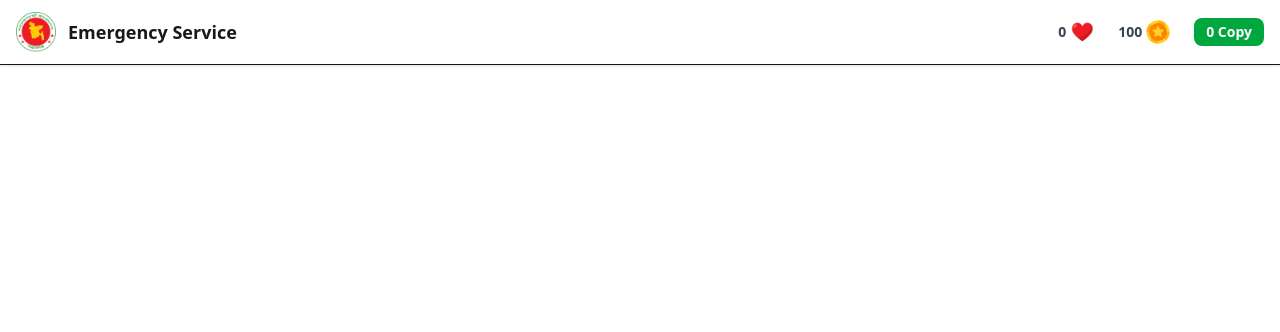
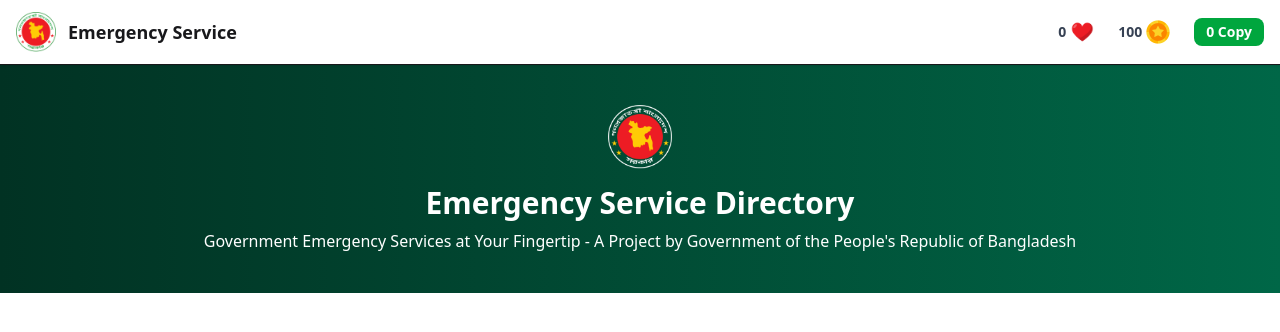
Before and after one commit to Jyotishaikh/Assignment-5, a plain HTML site: page index.html in a window 1280 px wide. Drawn offline with nearby package versions, Linux system fonts and the light colour scheme.

Commit message:
completed hero area

```diff
--- a/index.html
+++ b/index.html
@@ -40,6 +40,19 @@
 
     </header>
 
+    <!-- hero section -->
+     <section class="bg-gradient-to-r from-[#013223] to-[#006747] text-white">
+        <div class="max-w-7xl mx-auto px-4 py-10 text-center">
+            <div class="mx-auto w-16 h-16">
+                <img src="./assets/logo-dark.png" alt="Govt. BD">
+            </div>
+            <h1 class="text-3xl font-bold mt-4">Emergency Service Directory</h1>
+            <p class="mt-2">Government Emergency Services at Your Fingertip - A Project by  Government of the People's Republic of Bangladesh</p>
+
+        </div>
+
+     </section>
+
     <script src="./script/script.js"></script>
 </body>
 </html>
```
